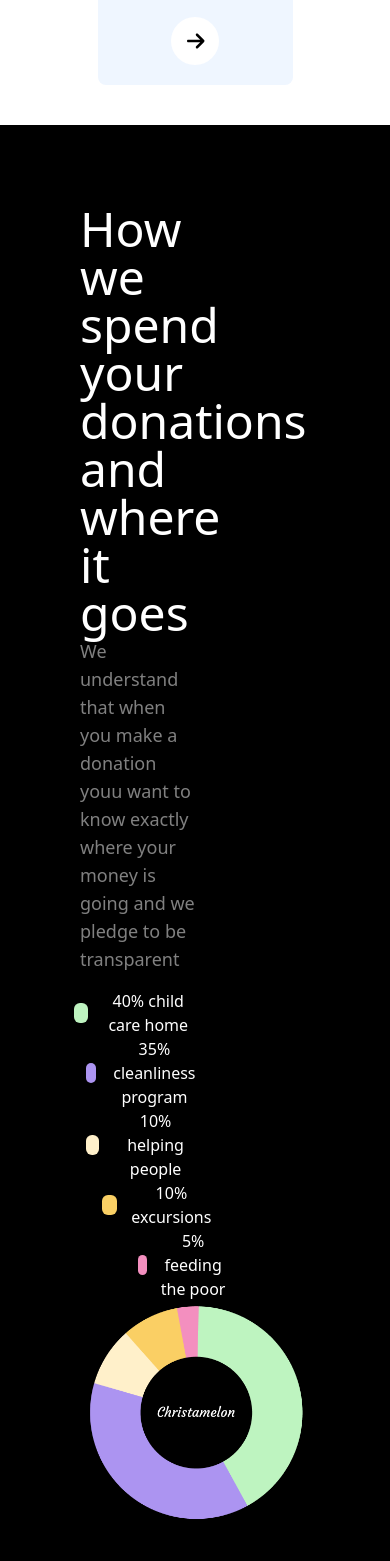
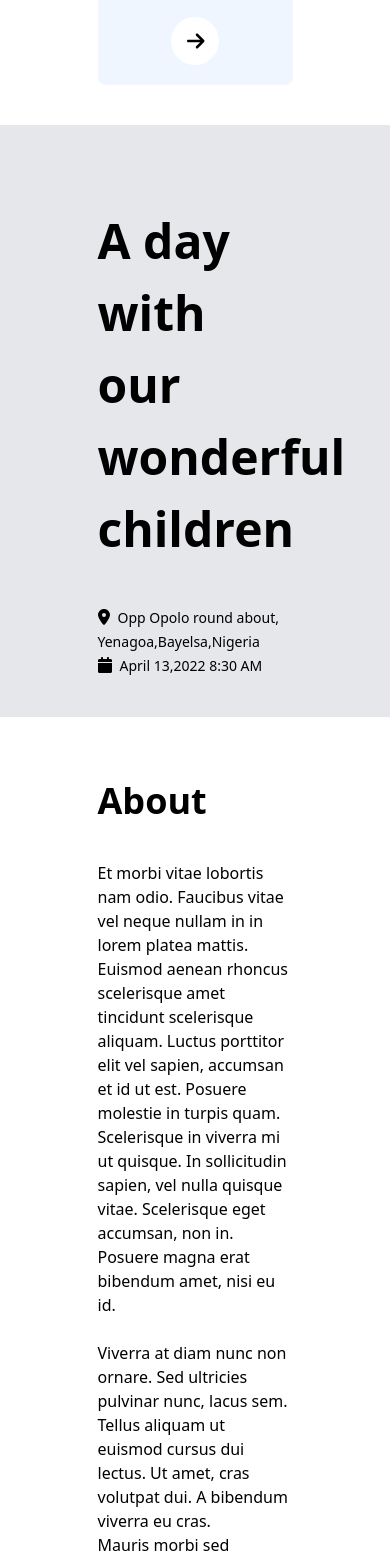
Before and after one commit to Pr3mKum4r/Jurident-Task-2, a React (Vite) app: page / in a window 390 px wide. Shown: the part 3180-4741 px from the top of the page. Built offline with nearby package versions, Linux system fonts and the light colour scheme.

Commit message:
Update responsivenes

```diff
--- a/src/Components/Chart.jsx
+++ b/src/Components/Chart.jsx
@@ -1,62 +1,81 @@
-import chart from "../assets/chart.png";
-const Chart = () => {
+import child from "../assets/child.png";
+import { FontAwesomeIcon } from "@fortawesome/react-fontawesome";
+import { faCalendar, faLocationDot } from "@fortawesome/free-solid-svg-icons";
+import EventCard from "../Components/EventCard.jsx";
+
+const Events = () => {
   return (
-    <div className="bg-black w-full h-fit text-white p-20 flex flex-wrap">
-      <div className="w-1/2 font-sans">
-        <h1 className="text-5xl">
-          How we spend your donations and where it goes
-        </h1>
-        <p className="text-white text-opacity-50 text-lg">
-          We understand that when you make a donation youu want to know exactly
-          where your money is going and we pledge to be transparent
+    <div className="w-full">
+    <div className="font-roboto w-full">
+      <div className="w-full h-fit bg-gray-200 pb-10">
+        <div className="pt-20 w-[50%] mx-auto mt-auto mb-auto ">
+          <h1 className="text-5xl font-bold pb-10 leading-normal">
+            A day with our wonderful children
+          </h1>
+          <FontAwesomeIcon icon={faLocationDot} className="mr-2" />
+          <span className="mr-10 text-sm">
+            Opp Opolo round about, Yenagoa,Bayelsa,Nigeria
+          </span>
+          <FontAwesomeIcon icon={faCalendar} className="mr-2" />
+          <span className="text-sm">April 13,2022 8:30 AM</span>
+        </div>
+      </div>
+      <div className="w-[50%] mx-auto">
+        <h1 className="text-4xl font-bold pb-10 mt-16">About</h1>
+        <p>
+          Et morbi vitae lobortis nam odio. Faucibus vitae vel neque nullam in
+          in lorem platea mattis. Euismod aenean rhoncus scelerisque amet
+          tincidunt scelerisque aliquam. Luctus porttitor elit vel sapien,
+          accumsan et id ut est. Posuere molestie in turpis quam. Scelerisque in
+          viverra mi ut quisque. In sollicitudin sapien, vel nulla quisque
+          vitae. Scelerisque eget accumsan, non in. Posuere magna erat bibendum
+          amet, nisi eu id.
         </p>
-        <div className="flex flex-col items-center">
-          <div className="flex flex-wrap justify-start mt-4">
-            <div className="flex flex-row items-center">
-              <div
-                className="w-5 h-5 mr-2 rounded-md"
-                style={{ backgroundColor: "#BEF3C0" }}
-              ></div>
-              <div className="text-center">40% child care home</div>
-            </div>
-            <div className="flex flex-row items-center ">
-              <div
-                className="w-5 h-5 m-3 rounded-md "
-                style={{ backgroundColor: "#AC94F1" }}
-              ></div>
-              <div className="text-center">35% cleanliness program</div>
-            </div>
-            <div className="flex flex-row items-center">
-              <div
-                className="w-5 h-5 m-3 rounded-md "
-                style={{ backgroundColor: "#FFF0CA" }}
-              ></div>
-              <div className="text-center">10% helping people</div>
-            </div>
+        <br />
+        <p>
+          Viverra at diam nunc non ornare. Sed ultricies pulvinar nunc, lacus
+          sem. Tellus aliquam ut euismod cursus dui lectus. Ut amet, cras
+          volutpat dui. A bibendum viverra eu cras.{" "}
+        </p>
+        <p>
+          Mauris morbi sed dignissim a in nec aliquam fringilla et. Mattis elit
+          dignissim nibh sit. Donec arcu sed elit scelerisque tempor ornare
+          tristique. Integer faucibus duis praesent tempor feugiat ornare in.
+          Erat libero egestas porttitor nunc pellentesque mauris et pulvinar
+          eget.
+        </p>
+        <br />
+        <img src={child} alt="child image" style={{ borderRadius: "20px" }} />
+        <br />
+        <p className="pb-32">
+          Et morbi vitae lobortis nam odio. Faucibus vitae vel neque nullam in
+          in lorem platea mattis. Euismod aenean rhoncus scelerisque amet
+          tincidunt scelerisque aliquam. Luctus porttitor elit vel sapien,
+          accumsan et id ut est. Posuere molestie in turpis quam. Scelerisque in
+          viverra mi ut quisque. In sollicitudin sapien, vel nulla quisque
+          vitae. Scelerisque eget accumsan, non in. Posuere magna erat bibendum
+          amet, nisi eu id.
+        </p>
+        <div className="flex">
+          <div>
+            <h1 className="text-4xl font-bold pb-10">
+              Other events
+            </h1>
           </div>
-          <div className="flex flex-wrap justify-start w-full ml-5">
-            <div className="flex flex-row items-center">
-              <div
-                className="w-5 h-5 m-3 rounded-md"
-                style={{ backgroundColor: "#F9CF64" }}
-              ></div>
-              <div className="text-center">10% excursions</div>
-            </div>
-            <div className="flex flex-row items-center ml-9">
-              <div
-                className="w-5  h-5 m-3 rounded-md"
-                style={{ backgroundColor: "#F38FBF" }}
-              ></div>
-              <div className="text-center">5% feeding the poor</div>
-            </div>
+          <div>
+            <hr className="w-40 mt-6 ml-6"/>
           </div>
         </div>
+        <EventCard
+          date={23}
+          month={"APR"}
+          text={"Say no to plastic usage and save the  planet"}
+        />
+        <EventCard date={30} month={"APR"} text={"Monthly orphanage visits"} />
       </div>
-      <div className="w-full sm:w-1/2 flex justify-center items-center">
-        <img src={chart} width={"300px"} />
-      </div>
+    </div>
     </div>
   );
 };
 
-export default Chart;
+export default Events;
```
